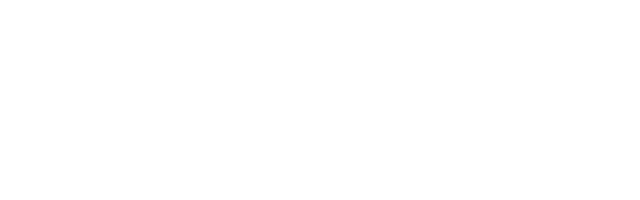
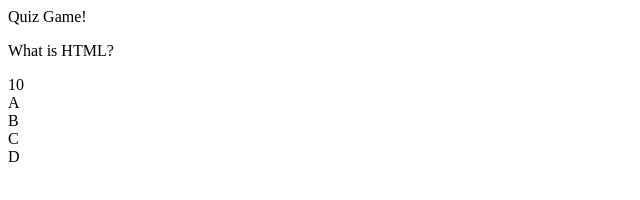
Before and after one commit to Veron-star/Assignment-4, a plain HTML site: page index.html in a window 1280 px wide. Shown: the whole page, without its empty margins (0-640 px from the left). Drawn offline with Linux system fonts and the light colour scheme.

Commit message:
added div in html

```diff
--- a/index.html
+++ b/index.html
@@ -3,10 +3,37 @@
 <head>
     <meta charset="UTF-8">
     <meta name="viewport" content="width=device-width, initial-scale=1.0">
+    <link rel="stylesheet" href="stylesheet.css">
     <title>Quiz Game</title>
 
 </head>
 <body>
+<div id="start">Quiz Game!</div>
+<div id="quiz" style="display: contents;"></div>
+    <div id="question">
+        <p>What is HTML?</p></div>
+    <div id="timer">
+        <div id="counter">10</div>
+    </div>
+<div id="choices">
+    <div class="choice" id="A" onclick="check('A')">A</div>
+    <div class="choice" id="B" onclick="check('B')">B</div>
+    <div class="choice" id="C" onclick="check('C')">C</div>
+    <div class="choice" id="D" onclick="check('D')">D</div>
+</div>
 
+</div>
+
+<div id="scoreContainer" style="display: none;">
+    <p> 50%</p>
+</div>
+
+
+
+
+
+
+
+<script src="javascript.js"></script>
 </body>
 </html>
```
